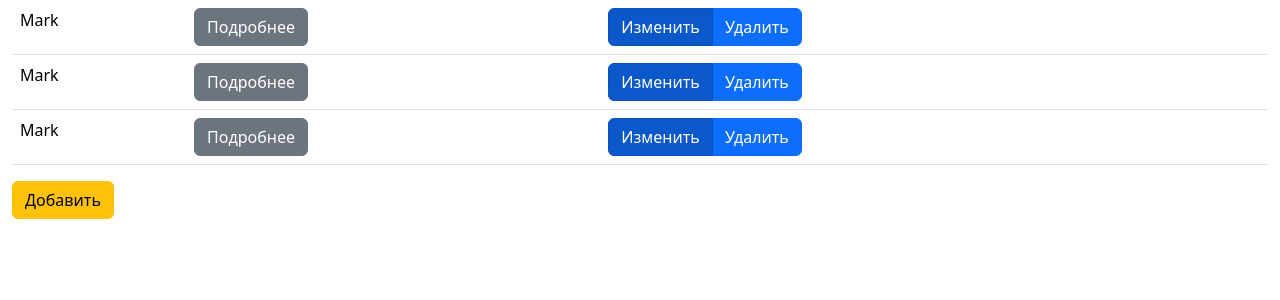
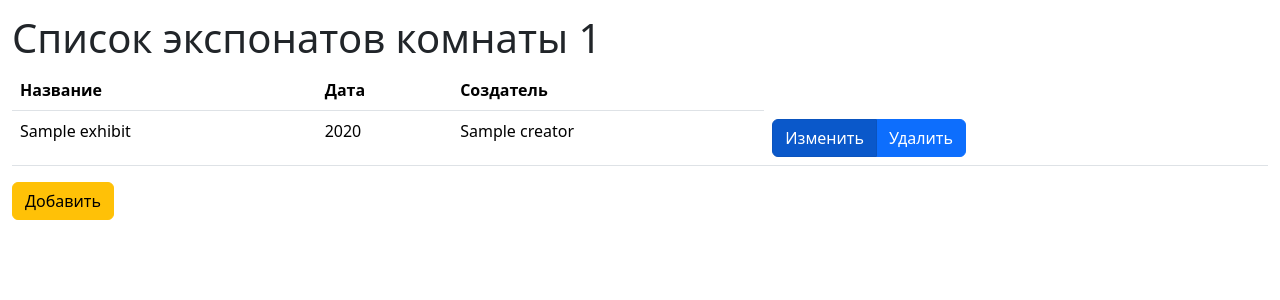
Before and after one commit to AlexeyRodi/museum-web, a Django app: template museum/main/templates/main/exhibits-list.html in a window 1280 px wide. Shown: the part 56-356 px from the top of the page. Run offline with Django 5.2, Linux system fonts and the light colour scheme; the template is opened without the code that fills it: most values are stand-ins (such as "Sample title", 1, 10 or a date in 2020); some libraries are stand-ins or nearby versions.

Commit message:
add info from exhibits and filter them to rooms

```diff
--- a/museum/main/templates/main/exhibits-list.html
+++ b/museum/main/templates/main/exhibits-list.html
@@ -4,9 +4,9 @@
 <head>
     <meta charset="utf-8">
     <meta name="viewport" content="width=device-width, initial-scale=1">
-    <title>Bootstrap demo</title>
+    <title>Экспонаты команты</title>
     <link href="{% static 'main/css/bootstrap.min.css'%}" rel="stylesheet">
-    <link rel="stylesheet" href="{% static 'main/css/bootstrap.min.css'%}">
+    <link rel="stylesheet" href="{% static 'main/css/main.css'%}">
 </head>
 <body>
 <nav class="navbar fixed-top bg-body-tertiary">
@@ -31,7 +31,9 @@
 
             <li class="nav-item">
                 <div class="btn-group" role="group" aria-label="Basic example">
-                <a href="sign-in.html"><button type="button" class="btn btn-success">Войти</button></a>
+                    <a href="sign-in.html">
+                        <button type="button" class="btn btn-success">Войти</button>
+                    </a>
                     <button type="button" class="btn btn-warning">Зарегистрироваться</button>
                 </div>
             </li>
@@ -39,12 +41,21 @@
     </div>
 </nav>
 <div class="container-fluid">
-        <h1 class="head-text">Список экспонатов</h1>
+    <h1 class="head-text">Список экспонатов комнаты {{ room.room_number}}</h1>
     <table class="table">
+        <thead>
+        <tr>
+            <th scope="col">Название</th>
+            <th scope="col">Дата</th>
+            <th scope="col">Создатель</th>
+        </tr>
+        </thead>
         <tbody>
+        {% for exhibit in exhibits %}
         <tr>
-                <td>Mark</td>
-                <td><button type="button" class="btn btn-secondary">Подробнее</button></td>
+            <td>{{ exhibit.name}}</td>
+            <td>{{ exhibit.creation_year}}</td>
+            <td>{{ exhibit.creator}}</td>
             <td>
                 <div class="btn-group">
                     <a href="#" class="btn btn-primary active" aria-current="page">Изменить</a>
@@ -52,26 +63,7 @@
                 </div>
             </td>
         </tr>
-              <tr>
-                <td>Mark</td>
-                <td><button type="button" class="btn btn-secondary">Подробнее</button></td>
-                <td>
-                    <div class="btn-group">
-                    <a href="#" class="btn btn-primary active" aria-current="page">Изменить</a>
-                    <a href="#" class="btn btn-primary">Удалить</a>
-                  </div>
-                </td>
-              </tr>
-              <tr>
-                <td>Mark</td>
-                <td><button type="button" class="btn btn-secondary">Подробнее</button></td>
-                <td>
-                    <div class="btn-group">
-                    <a href="#" class="btn btn-primary active" aria-current="page">Изменить</a>
-                    <a href="#" class="btn btn-primary">Удалить</a>
-                  </div>
-                </td>
-              </tr>
+        {% endfor %}
         </tbody>
     </table>
     <button type="button" class="btn btn-warning">Добавить</button>
```
Also changed, not shown: museum/main/templates/main/rooms-list.html (+8 -2 lines), museum/main/urls.py (+5 -4 lines), museum/main/views.py (+5 -3 lines). Lines whose indentation alone changed are shown as unchanged.
